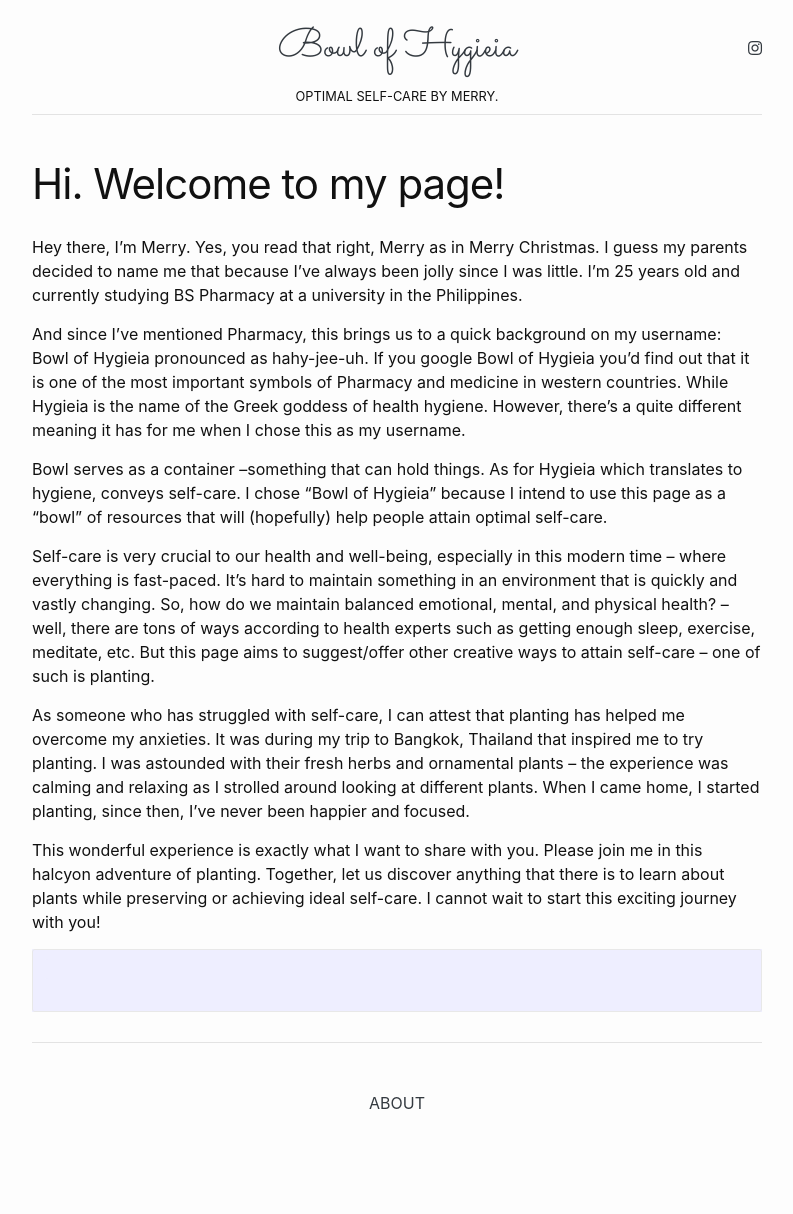
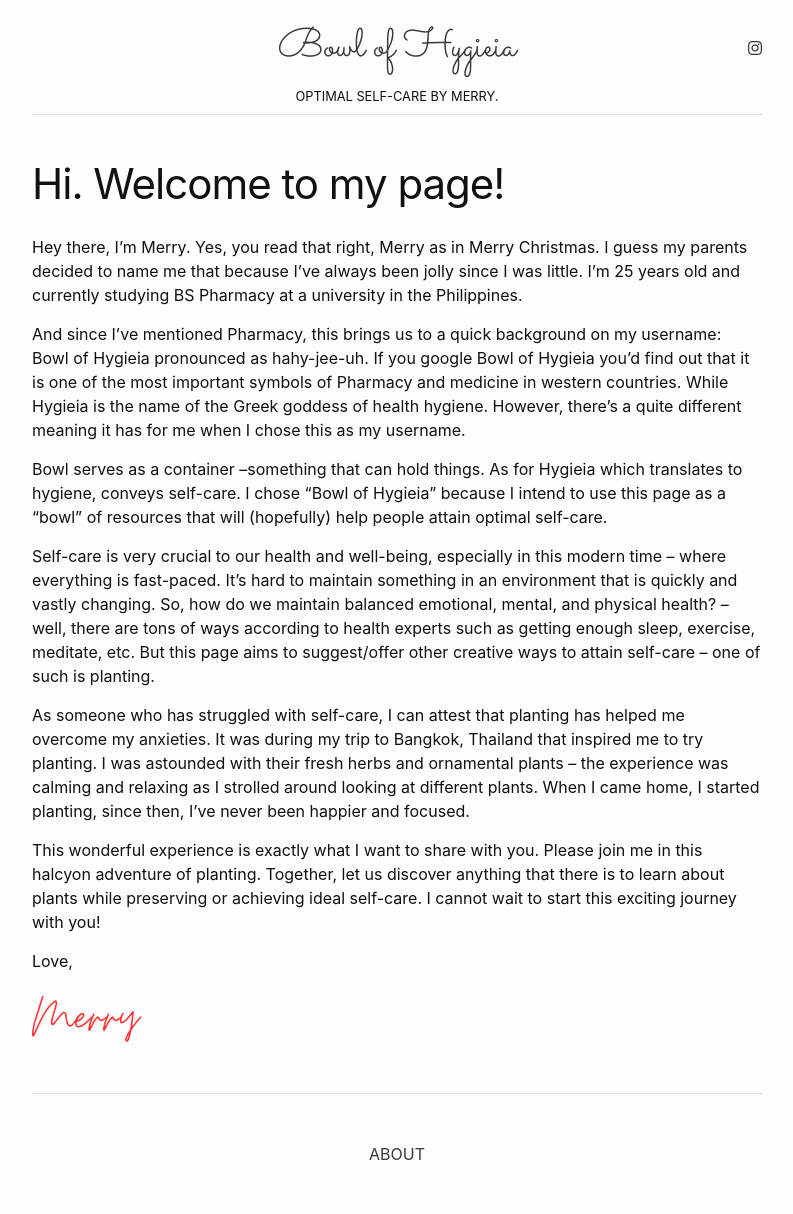
Before and after one commit to ToshiWasabi/Toshi, a Jekyll site: the page built from about.md, in a window 1280 px wide. Shown: the whole page, without its empty margins (243-1036 px from the left). Built offline with Jekyll 4.4.1, drawn with Linux system fonts in a browser that asks for light colours; nearby versions of some CDN libraries; before the commit the page ends 1163 px from its top, so only the background shows below that.

Commit message:
Added Moontime font

```diff
--- a/about.md
+++ b/about.md
@@ -14,7 +14,7 @@ Self-care is very crucial to our health and well-being, especially in this moder
 
 As someone who has struggled with self-care, I can attest that planting has helped me overcome my anxieties. It was during my trip to Bangkok, Thailand that inspired me to try planting. I was astounded with their fresh herbs and ornamental plants – the experience was calming and relaxing as I strolled around looking at different plants. When I came home, I started planting, since then, I’ve never been happier and focused.
 
-This wonderful experience is exactly what I want to share with you. Please join me in this halcyon adventure of planting. Together, let us discover anything that there is to learn about plants while preserving or achieving ideal self-care.  I cannot wait to start this exciting journey with you!
+This wonderful experience is exactly what I want to share with you. Please join me in this halcyon adventure of planting. Together, let us discover anything that there is to learn about plants while preserving or achieving ideal self-care. I cannot wait to start this exciting journey with you!
 
-                                                                                            Love,
-                                                                                            Merry.
+<div>Love,</div>
+<div class="signature">Merry</div>
--- a/assets/main.scss
+++ b/assets/main.scss
@@ -17,6 +17,21 @@
   src: url("BryndanWrite.ttf");
 }
 
+@font-face {
+  font-family: "MoonTime";
+  src: url("MoonTime-Regular.ttf");
+}
+
 .font-bryndan-write {
   font-family: "BryndanWrite";
 }
+
+.font-moon-time {
+  font-family: "MoonTime";
+}
+
+.signature {
+  font-family: "MoonTime";
+  font-size: 60px;
+  color: rgb(255, 51, 51);
+}
```
Also changed, not shown: assets/MoonTime-Regular.otf (added), assets/MoonTime-Regular.ttf (added).
